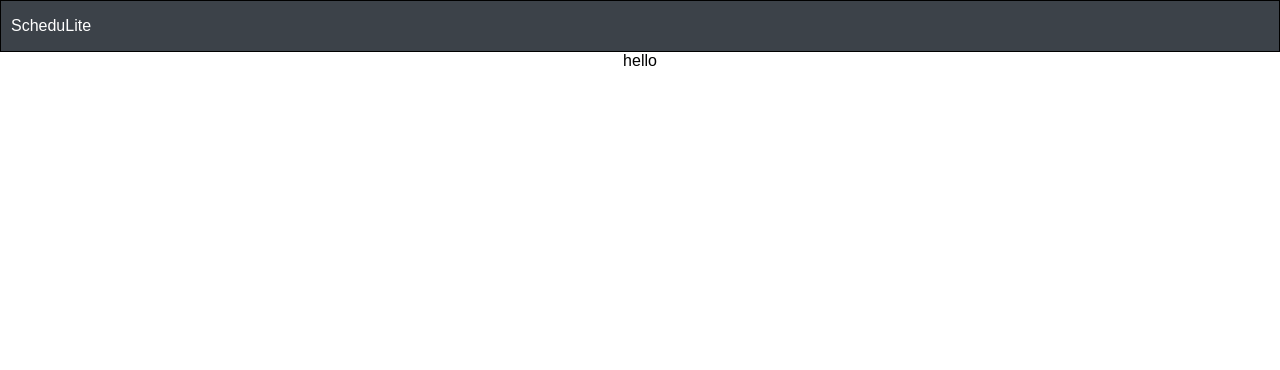
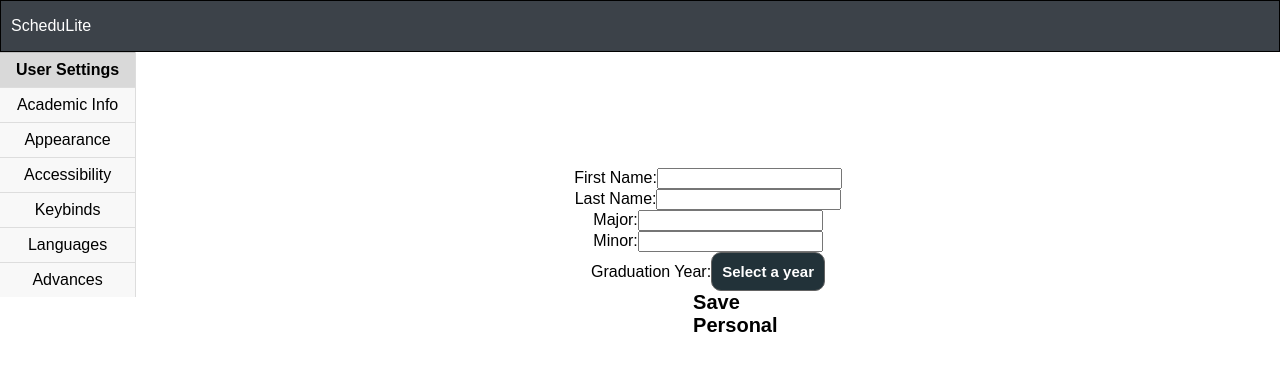
Before and after one commit to TheDeafOne/ScheduLite, a React (Create React App) app in the folder schedulite.clientapp/: page /profile in a window 1280 px wide. Shown: the top 370 px of the page. Built offline with nearby package versions, Linux system fonts and the light colour scheme.

Commit message:
updated profile page structure

```diff
--- /dev/null
+++ b/schedulite.clientapp/src/screens/ProfileScreen/Personal.tsx
@@ -0,0 +1,106 @@
+import React, { useEffect, useState } from "react";
+import { useNavigate } from "react-router-dom";
+import AuthService from "../../services/auth.service";
+import IUser from "../../types/user.type";
+
+interface Personal {
+  firstName: string;
+  lastName: string;
+  major: string;
+  minor: string;
+  gradYear: number;
+}
+
+const Personal = () => {
+  const [Personal, setPersonal] = useState<Personal>({
+    firstName: "",
+    lastName: "",
+    major: "",
+    minor: "",
+    gradYear: 0,
+  });
+
+
+  const handleInputChange = (event: React.ChangeEvent<HTMLInputElement | HTMLSelectElement>) => {
+    const { name, value } = event.target;
+    setPersonal({ ...Personal, [name]: name === 'gradYear' ? parseInt(value, 10) : value });
+  };
+
+  const handleSubmit = (event: React.FormEvent<HTMLFormElement>) => {
+    event.preventDefault();
+    console.log(Personal);
+  };
+
+  return (
+    <>
+      {/* <Header />  */}
+      <div style={{ padding: "80px 20px 20px 20px" }}></div>
+      <form onSubmit={handleSubmit}>
+        <div>
+          <label htmlFor="firstName">First Name:</label>
+          <input
+            type="text"
+            id="firstName"
+            name="firstName"
+            value={Personal.firstName}
+            onChange={handleInputChange}
+          />
+        </div>
+        <div>
+          <label htmlFor="lastName">Last Name:</label>
+          <input
+            type="text"
+            id="lastName"
+            name="lastName"
+            value={Personal.lastName}
+            onChange={handleInputChange}
+          />
+        </div>
+        <div>
+          <label htmlFor="major">Major:</label>
+          <input
+            type="text"
+            id="major"
+            name="major"
+            value={Personal.major}
+            onChange={handleInputChange}
+          />
+        </div>
+        <div>
+          <label htmlFor="minor">Minor:</label>
+          <input
+            type="text"
+            id="minor"
+            name="minor"
+            value={Personal.minor}
+            onChange={handleInputChange}
+          />
+        </div>
+        <div>
+          <label htmlFor="gradYear">Graduation Year:</label>
+          <select
+            id="gradYear"
+            name="gradYear"
+            value={Personal.gradYear}
+            onChange={handleInputChange}
+          >
+            <option value="">Select a year</option>
+            <option value="2017">2017</option>
+            <option value="2018">2018</option>
+            <option value="2019">2019</option>
+            <option value="2020">2020</option>
+            <option value="2021">2021</option>
+            <option value="2022">2022</option>
+            <option value="2023">2023</option>
+            <option value="2024">2024</option>
+            <option value="2025">2025</option>
+          </select>
+
+        </div>
+        <button type="submit">Save Personal</button>
+      </form>
+    </>
+  );
+};
+
+export default Personal;
--- a/schedulite.clientapp/src/sceens/ProfileScreen/VerticalTabs.tsx
+++ b/schedulite.clientapp/src/screens/ProfileScreen/VerticalTabs.tsx
@@ -11,20 +11,32 @@ const VerticalTabs = () => {
 
   const tabs: Tab[] = [
     {
-      name: 'Personal',
-      content: <div> <Personal/> </div>
+      name: 'User Settings',
+      content: <div> <Personal /> </div>
     },
     {
-      name: 'Display',
-      content: <div>This is the display tab content.</div>
+      name: 'Academic Info',
+      content: <div> <Personal /> </div>
     },
     {
-      name: 'Previous Courses',
-      content: <div>This is the previous courses tab content.</div>
+      name: 'Appearance',
+      content: <div> <Personal /> </div>
     },
     {
-      name: 'Advisor',
-      content: <div>This is the advisor tab content.</div>
+      name: 'Accessibility',
+      content: <div> <Personal /> </div>
+    },
+    {
+      name: 'Keybinds',
+      content: <div> <Personal /> </div>
+    },
+    {
+      name: 'Languages',
+      content: <div> <Personal /> </div>
+    },
+    {
+      name: 'Advances',
+      content: <div> <Personal /> </div>
     },
   ];
 
--- a/schedulite.clientapp/src/screens/ProfileScreen/profile.screen.tsx
+++ b/schedulite.clientapp/src/screens/ProfileScreen/profile.screen.tsx
@@ -1,5 +1,6 @@
 import React, { useState, useEffect } from 'react';
 import authService from '../../services/auth.service';
+import VerticalTabs from './VerticalTabs';
 
 const Profile = () => {
     const [userData, setUserData] = useState<string>("");
@@ -8,7 +9,7 @@ const Profile = () => {
     },[])
     return (
         <div>
-            hello
+            <VerticalTabs />
         </div>
     )
 }
```
Also changed, not shown: schedulite.clientapp/src/sceens/Header/Header.tsx (deleted, +0 -51 lines), schedulite.clientapp/src/sceens/ProfileScreen/Personal.tsx (deleted, +0 -107 lines), schedulite.clientapp/src/screens/ProfileScreen/VerticalTabs.css (renamed from schedulite.clientapp/src/sceens/ProfileScreen/VerticalTabs.css), schedulite.clientapp/src/screens/ScheduleSelectionScreen/Block.css (renamed from schedulite.clientapp/src/sceens/ChooseSchedScreen/Block.css), schedulite.clientapp/src/screens/ScheduleSelectionScreen/BlockPage.tsx (renamed from schedulite.clientapp/src/sceens/ChooseSchedScreen/BlockPage.tsx).
